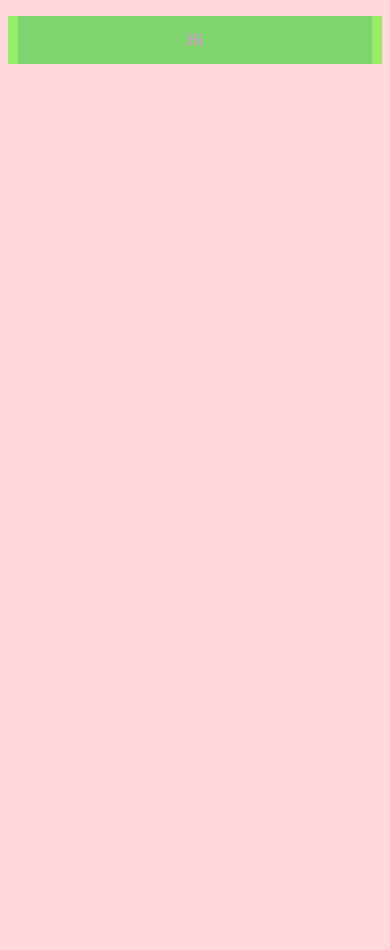
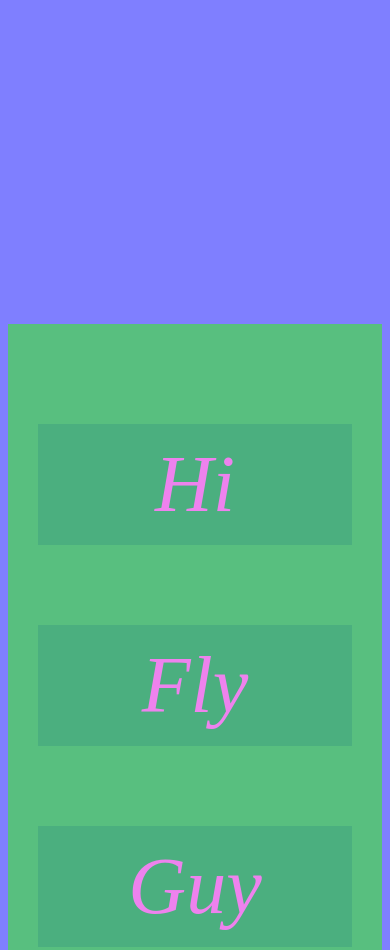
Before and after one commit to 1saigehopkins/InClassAssignment, a plain HTML site: page index.html in a window 390 px wide. Shown: the top 950 px of the page. Before the commit the page ends 844 px from the top, so only its background shows below. Drawn offline with Linux system fonts and the light colour scheme.

Commit message:
HiFlyGuyFinal
edited for iphone 6 style

```diff
--- a/index.css
+++ b/index.css
@@ -1,35 +1,47 @@
+/* default style is for Chrome on Mac 2560x1440*/
+
 body {
-  background-color: rgba(255, 0, 0, 0.15);
-}
-section p {
-  background-color: rgba(0, 80, 130, 0.15);
-  margin-left: 10px;
-  margin-right: 10px;
+  background-color: rgba(0, 0, 255, 0.5);
 }
 
 div {
   background-color: rgba(50, 255, 0, 0.5);
-  height: 75%;
+  height: 175%;
   width:100%;
-}
-
-
-@media all and (min-width:1000px) {
-/*only for weirdos*/
-  h1 {
-    color: green;
-    height: auto;
-  }
+  align-items: center;
 
 }
 
-p {
-  text-align: center;
-  padding: 15px;
-  color: violet;
+ul {
+  list-style-type: none;
+  padding: 20px;
+}
+
+@media all and (max-width:400px) {
+/*only for iPhone6plus*/
+  p {
+    font-style: italic;
+    height: auto;
+    font-size: 80px;
+  }
+
 }
 
 #space {
   width: 376px;
   height: 15px:
 }
+
+section {
+  width: 100%;
+  height: 300px;
+}
+
+p {
+  background-color: rgba(0, 80, 130, 0.15);
+  margin-left: 10px;
+  margin-right: 10px;
+  text-align: center;
+  padding: 15px;
+  color: violet;
+}
--- a/index.html
+++ b/index.html
@@ -1,16 +1,27 @@
 <!DOCTYPE html>
 <html>
   <head>
-    <title>Class4?</title>
+    <title>inclasss</title>
     <link rel="stylesheet" type="text/css" href="index.css" />
   </head>
 
   <body>
     <section>
-      <div id="space"></div>
-      <div>
-        <p>Hi</p>
-      </div>
+            <!-- structural space-->
     </section>
+
+    <div>
+      <ul>
+        <li><p>Hi</p></li>
+        <li><p>Fly</p></li>
+        <li><p>Guy</p></li>
+      </ul>
+    </div>
+
+    <section>
+      <!-- structural space-->
+    </section>
+
   </body>
+
 </html>
```
